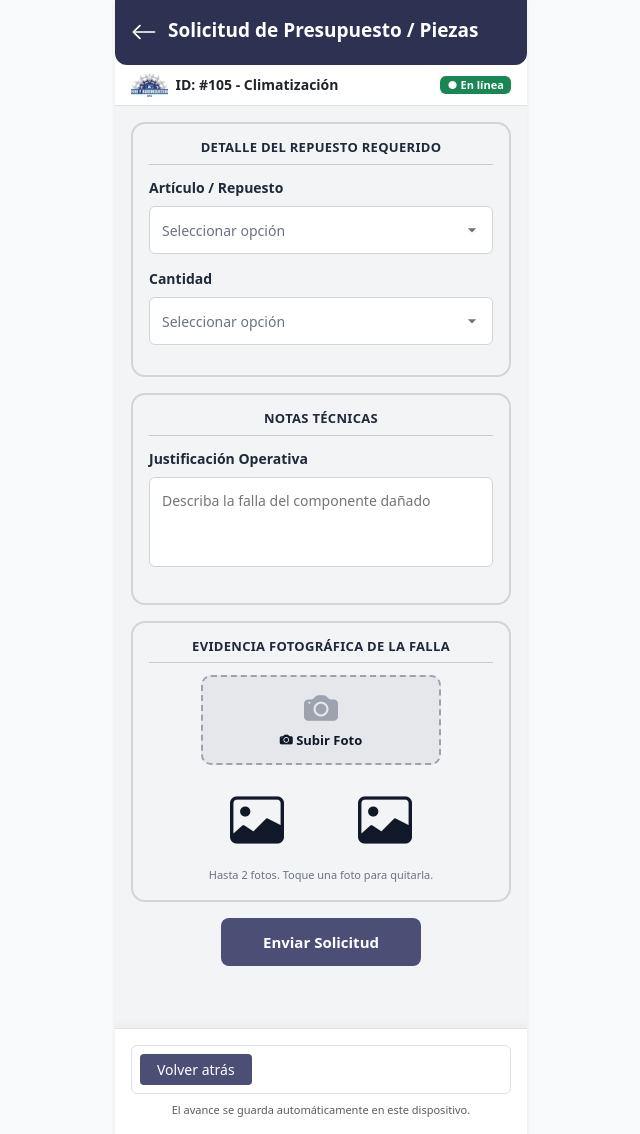
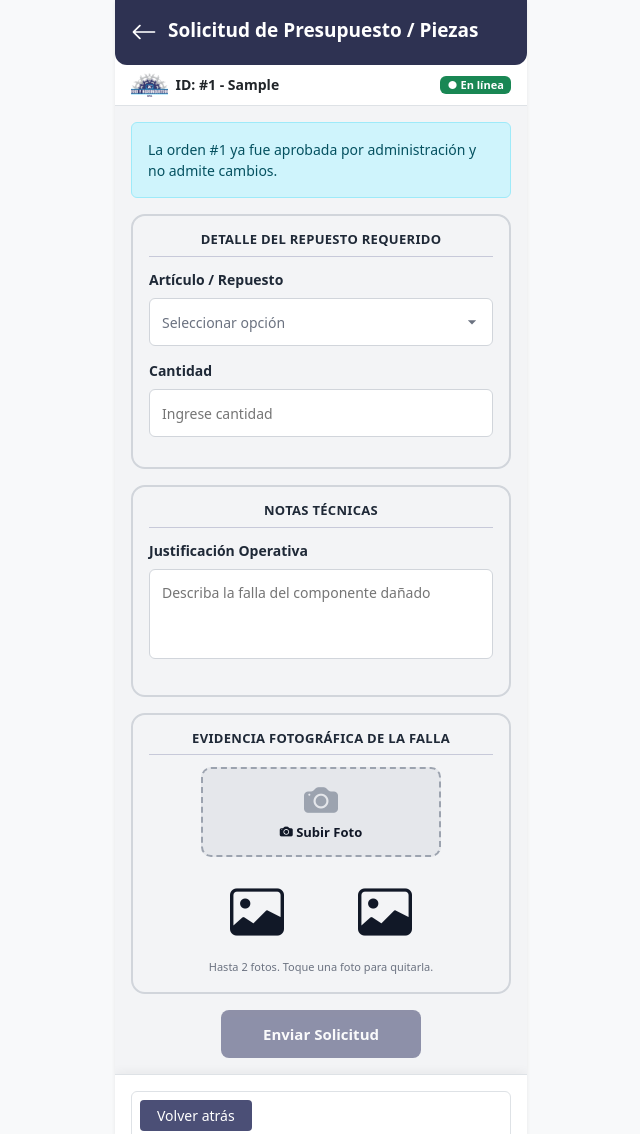
Before and after one commit to MarianMCPH/Proyecto-Gamma, a Django app: page /pwa/solicitudes/ in a window 1280 px wide. Shown: the whole page, without its empty margins (319-959 px from the left). Run offline with Django 5.2, Linux system fonts and the light colour scheme; tables that the repository leaves empty hold one stand-in row (values such as "Sample post").

Commit message:
Solicitudes: catálogo desde Material y envío como MovimientoInventario pendiente

```diff
--- a/apps/pwa/templates/pwa/solicitudes_insumos.html
+++ b/apps/pwa/templates/pwa/solicitudes_insumos.html
@@ -3,12 +3,15 @@
 
 {% block header_title %}<a href="{% url 'pwa:insumos' %}" class="volver-header" aria-label="Volver a Consumo de Insumos"><i class="bi bi-arrow-left"></i></a> Solicitud de Presupuesto / Piezas{% endblock %}
 
+{% block work_id %}{% if orden %}ID: #{{ orden.pk }} - {{ orden.tipo_servicio }}{% else %}Sin orden asignada{% endif %}{% endblock %}
+
 {% block mobile_content %}
     <!-- Estilos específicos -->
     <link rel="stylesheet" href="{% static 'css/solicitud.css' %}">
 
-<form id="form-solicitud-insumo" novalidate>
-    <!-- TODO DJANGO: agregar {% csrf_token %} cuando se conecte al backend -->
+    {% include "pwa/_faena_comun.html" %}
+
+<form id="form-solicitud-insumo" novalidate data-url-api="{% url 'pwa:api_solicitud' %}">
 
     <!-- Cuadro 1: Detalle del repuesto -->
     <div class="card-insumo">
@@ -20,25 +23,20 @@
             <label for="repuesto_solicitado" class="label-campo">Artículo / Repuesto</label>
             <select id="repuesto_solicitado" name="repuesto_solicitado" class="select-tactil" required>
                 <option value="" disabled selected>Seleccionar opción</option>
-                <!-- TODO BD: Cargar catálogo general de bodega central -->
-                <option value="txv_404">Válvula TXV R-404A</option>
-                <option value="compresor_2hp">Compresor Hermético 2HP</option>
-                <option value="presostato">Presostato Dual Alta/Baja</option>
-                <option value="contactor_25a">Contactor 25A</option>
-                <option value="motor_ventilador">Motor de ventilador evaporador</option>
+                {% for m in materiales %}
+                    <option value="{{ m.pk }}" data-unidad="{{ m.unidad_medida }}">{{ m.codigo }} · {{ m.nombre }} (stock {{ m.stock_actual|floatformat:"-2" }} {{ m.unidad_medida }})</option>
+                {% empty %}
+                    <option value="" disabled>No hay materiales registrados en bodega</option>
+                {% endfor %}
             </select>
             <div class="error-campo" data-error-de="repuesto_solicitado">Seleccione el artículo requerido.</div>
         </div>
 
         <div class="grupo-input">
-            <label for="cantidad_solicitada" class="label-campo">Cantidad</label>
-            <select id="cantidad_solicitada" name="cantidad_solicitada" class="select-tactil" required>
-                <option value="" disabled selected>Seleccionar opción</option>
-                <option value="1">1</option><option value="2">2</option><option value="3">3</option>
-                <option value="4">4</option><option value="5">5</option><option value="6">6</option>
-                <option value="8">8</option><option value="10">10</option>
-            </select>
-            <div class="error-campo" data-error-de="cantidad_solicitada">Seleccione la cantidad.</div>
+            <label for="cantidad_solicitada" class="label-campo">Cantidad <span id="unidad-cantidad"></span></label>
+            <input type="number" id="cantidad_solicitada" name="cantidad_solicitada" class="select-tactil input-numero"
+                   min="0.5" step="0.5" inputmode="decimal" placeholder="Ingrese cantidad" required>
+            <div class="error-campo" data-error-de="cantidad_solicitada">Ingrese una cantidad mayor a 0.</div>
         </div>
     </div>
 
@@ -49,7 +47,7 @@
         </div>
         <div class="grupo-input">
             <label for="justificacion" class="label-campo">Justificación Operativa</label>
-            <textarea id="justificacion" name="justificacion" class="textarea-autoajustable" rows="3"
+            <textarea id="justificacion" name="justificacion" class="textarea-autoajustable" rows="3" maxlength="220"
                       placeholder="Describa la falla del componente dañado" required></textarea>
             <div class="error-campo" data-error-de="justificacion">Describa la falla del componente.</div>
         </div>
@@ -80,21 +78,20 @@
 
     <!-- Botón Enviar Solicitud -->
     <div class="contenedor-submit">
-        <button type="submit" class="btn-enviar-solicitud">Enviar Solicitud</button>
+        <button type="submit" class="btn-enviar-solicitud" {% if not orden or faena.bloqueada %}disabled{% endif %}>Enviar Solicitud</button>
     </div>
 </form>
 
 <!-- MODAL DE CONFIRMACIÓN -->
 <div id="modal-confirmacion" class="modal-overlay" style="display: none;" role="dialog" aria-modal="true" aria-labelledby="modal-titulo">
     <div class="modal-contenido">
-        <i class="bi bi-check-lg modal-check" aria-hidden="true"></i>
+        <i class="bi bi-check-lg modal-check" id="modal-icono" aria-hidden="true"></i>
         <h4 id="modal-titulo">¡Solicitud Enviada!</h4>
         <p id="modal-detalle">El requerimiento fue notificado a Bodega Central.</p>
         <a href="{% url 'pwa:insumos' %}" class="btn-volver-insumos" id="btn-modal-volver">Volver</a>
     </div>
 </div>
 
-    <script src="{% static 'js/faena_store.js' %}"></script>
     <script src="{% static 'js/solicitud.js' %}"></script>
 {% endblock %}
 
--- a/static/css/solicitud.css
+++ b/static/css/solicitud.css
@@ -120,3 +120,7 @@
 
 /* Separación entre botones del pie (base_pwa los deja pegados) */
 .supplies-navigation { gap: 8px; }
+
+/* Campo numérico de cantidad (sin la flecha del select) */
+.select-tactil.input-numero { background-image: none; appearance: auto; }
+.modal-check.error { color: #DC3545; }
--- a/static/js/solicitud.js
+++ b/static/js/solicitud.js
@@ -48,7 +48,7 @@ document.addEventListener('DOMContentLoaded', () => {
         let ok = true;
         ['repuesto_solicitado', 'cantidad_solicitada', 'justificacion'].forEach(id => {
             const el = document.getElementById(id);
-            const malo = !el.value.trim();
+            const malo = !el.value.trim() || (id === 'cantidad_solicitada' && !(Number(el.value) > 0));
             el.classList.toggle('campo-invalido', malo);
             form.querySelector(`[data-error-de="${id}"]`).classList.toggle('visible', malo);
             if (malo && ok) { el.focus(); ok = false; } else if (malo) { ok = false; }
@@ -61,31 +61,59 @@ document.addEventListener('DOMContentLoaded', () => {
         if (err) err.classList.remove('visible');
     });
 
-    // 4. Envío
+    // Unidad de medida junto a "Cantidad"
+    const selMaterial = document.getElementById('repuesto_solicitado');
+    selMaterial.addEventListener('change', () => {
+        const op = selMaterial.options[selMaterial.selectedIndex];
+        document.getElementById('unidad-cantidad').textContent = op && op.dataset.unidad ? `(${op.dataset.unidad})` : '';
+    });
+
+    // 4. Envío: se encola y se intenta mandar de inmediato (ver faena_store.js)
+    function mostrarModal(titulo, detalle, error) {
+        document.getElementById('modal-titulo').textContent = titulo;
+        document.getElementById('modal-detalle').textContent = detalle;
+        const icono = document.getElementById('modal-icono');
+        icono.className = 'bi modal-check ' + (error ? 'bi-x-lg error' : 'bi-check-lg');
+        const volver = document.getElementById('btn-modal-volver');
+        volver.textContent = error ? 'Corregir' : 'Volver';
+        modal.dataset.error = error ? '1' : '';
+        modal.style.display = 'flex';
+        volver.focus();
+    }
+    document.getElementById('btn-modal-volver').addEventListener('click', (e) => {
+        if (modal.dataset.error) { e.preventDefault(); modal.style.display = 'none'; }
+    });
+
     form.addEventListener('submit', async (e) => {
         e.preventDefault();
-        if (!validar()) return;
-        const sel = document.getElementById('repuesto_solicitado');
+        if (!FaenaStore.FAENA || !validar()) return;
         const payload = {
             orden: FaenaStore.FAENA.id,
-            repuesto: sel.value,
-            repuesto_nombre: sel.options[sel.selectedIndex].text,
-            cantidad: Number(document.getElementById('cantidad_solicitada').value),
+            material: Number(selMaterial.value),
+            cantidad: document.getElementById('cantidad_solicitada').value,
             justificacion: textarea.value.trim(),
-            fotos: fotos
+            fotos: fotos.map(f => f.dataUrl)
         };
-        const item = FaenaStore.encolar('solicitud', payload);
+        const item = FaenaStore.encolar('solicitud', form.dataset.urlApi, payload);
         if (!item) { avisoAlm.classList.remove('d-none'); return; }
         avisoAlm.classList.add('d-none');
-        form.querySelector('button[type="submit"]').disabled = true;
+        const btn = form.querySelector('button[type="submit"]');
+        btn.disabled = true;
 
         await FaenaStore.sincronizar();
-        const enviada = !FaenaStore.pendiente(item.uuid_sync);
-        document.getElementById('modal-titulo').textContent = enviada ? '¡Solicitud Enviada!' : '¡Solicitud Guardada!';
-        document.getElementById('modal-detalle').textContent = enviada
-            ? 'El requerimiento fue notificado a Bodega Central.'
-            : 'Sin conexión: se enviará automáticamente cuando vuelva la señal.';
-        modal.style.display = 'flex';
-        document.getElementById('btn-modal-volver').focus();
+        const error = FaenaStore.errorDe(item.uuid_sync);
+        if (error) {
+            btn.disabled = false;
+            mostrarModal('No se pudo enviar', error.mensaje, true);
+        } else if (FaenaStore.pendiente(item.uuid_sync)) {
+            mostrarModal('¡Solicitud Guardada!', 'Sin conexión: se enviará automáticamente cuando vuelva la señal.');
+        } else {
+            mostrarModal('¡Solicitud Enviada!', 'El requerimiento fue notificado a Bodega Central.');
+        }
+    });
+
+    // Cerrar el modal de error para corregir el formulario
+    modal.addEventListener('click', (e) => {
+        if (e.target === modal) modal.style.display = 'none';
     });
 });
```
